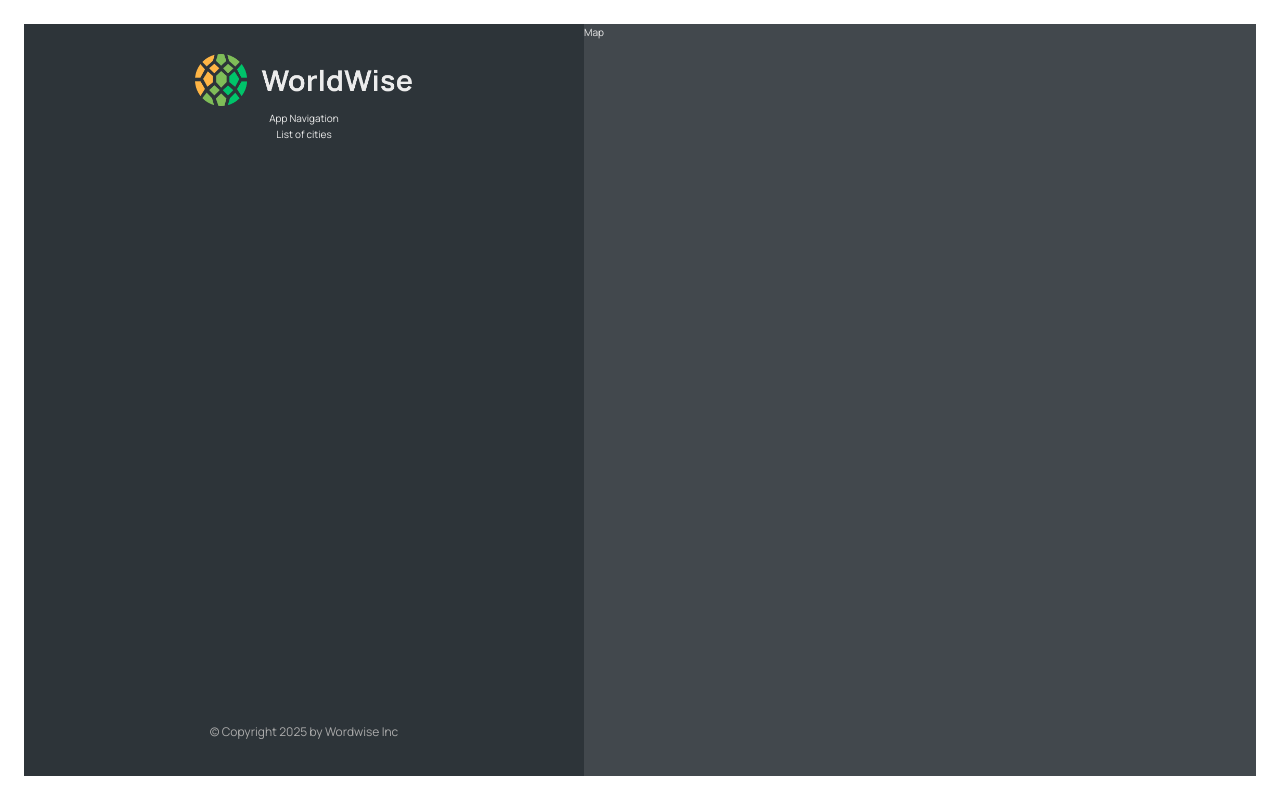
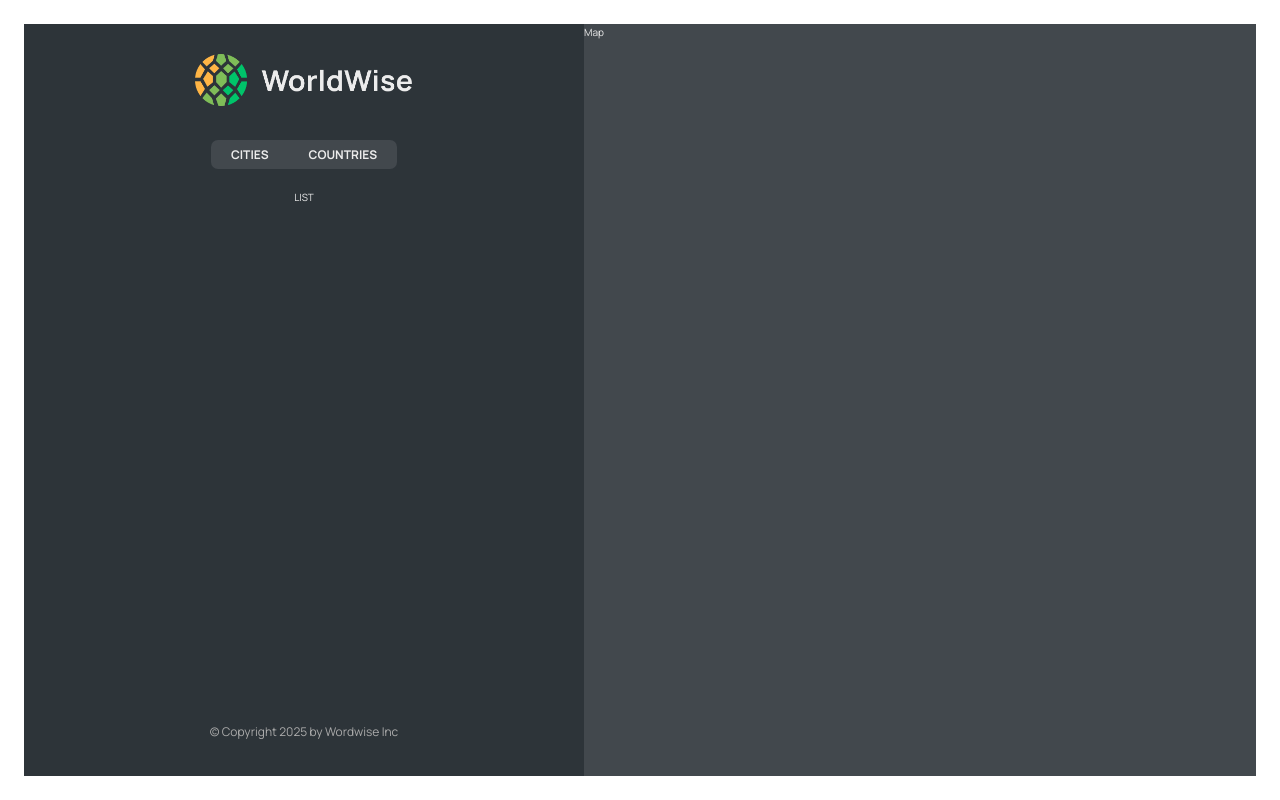
Before and after one commit to AsgarovAsgar/react-worldwise, a React (Vite) app: page /app in a window 1280 px wide. Built offline with nearby package versions, Linux system fonts and the light colour scheme.

Commit message:
add nested routes

```diff
--- a/src/App.jsx
+++ b/src/App.jsx
@@ -11,11 +11,16 @@
   return (
     <BrowserRouter>
       <Routes>
-        <Route path="/" element={<Homepage />} />
+        <Route index element={<Homepage />} />
         <Route path="/pricing" element={<Pricing />} />
         <Route path="/product" element={<Product />} />
         <Route path="/login" element={<Login />} />
-        <Route path="/app" element={<AppLayout />} />
+        <Route path="/app" element={<AppLayout />}>
+          <Route index element={<p>LIST</p>} />
+          <Route path="cities" element={<p>Cities</p>} />
+          <Route path="countries" element={<p>Countries</p>} />
+          <Route path="form" element={<p>Form</p>} />
+        </Route>
         <Route path="*" element={<PageNotFound />} />
       </Routes>
     </BrowserRouter>
--- a/src/components/AppNav.jsx
+++ b/src/components/AppNav.jsx
@@ -1,3 +1,17 @@
+import { NavLink } from 'react-router-dom'
+import styles from './AppNav.module.css'
+
 export default function AppNav() {
-  return <div>App Navigation</div>
+  return (
+    <div className={styles.nav}>
+      <ul>
+        <li>
+          <NavLink to="cities">Cities</NavLink>
+        </li>
+        <li>
+          <NavLink to="countries">Countries</NavLink>
+        </li>
+      </ul>
+    </div>
+  )
 }
--- a/src/components/Sidebar.jsx
+++ b/src/components/Sidebar.jsx
@@ -1,3 +1,5 @@
+import { Outlet } from 'react-router-dom'
+
 import styles from './Sidebar.module.css'
 import Logo from './Logo'
 import AppNav from './AppNav'
@@ -8,7 +10,7 @@
       <Logo />
       <AppNav />
 
-      <p>List of cities</p>
+      <Outlet />
 
       <footer className={styles.footer}>
         <p className={styles.copyright}>
```
